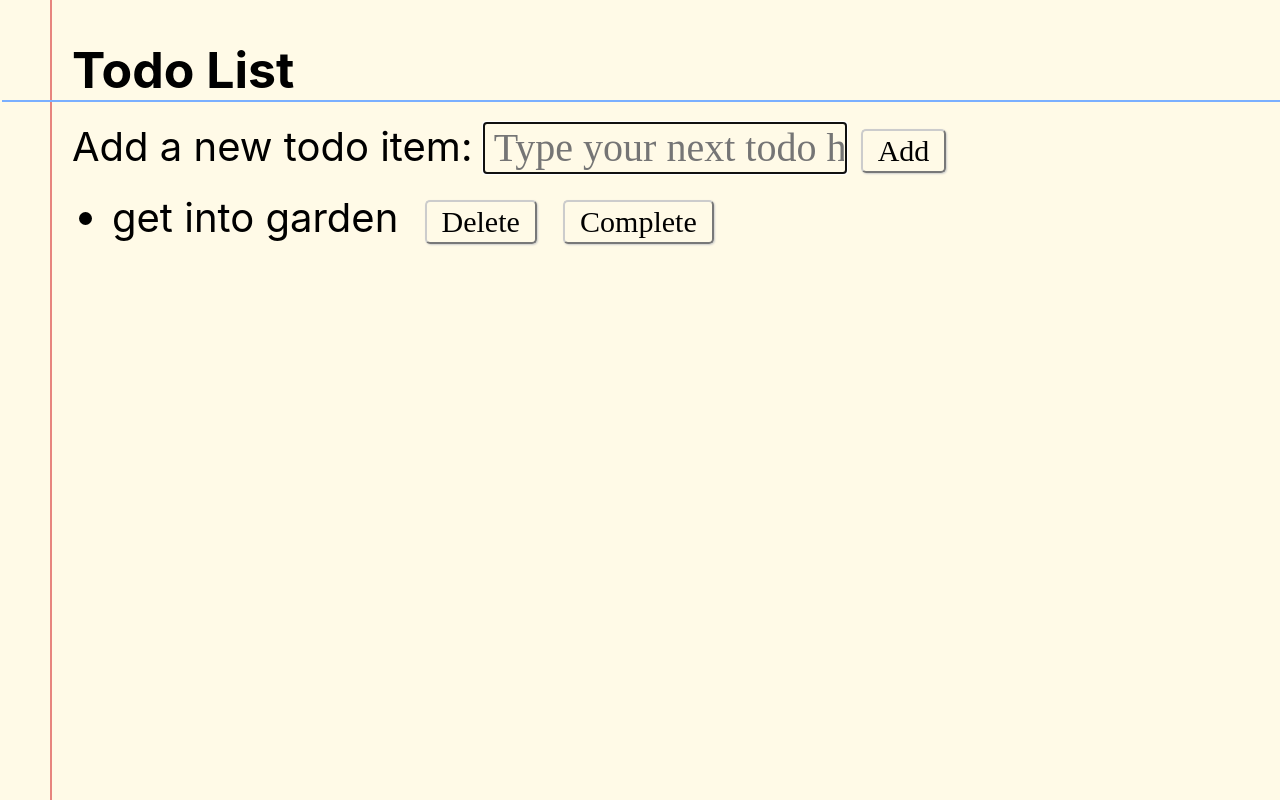
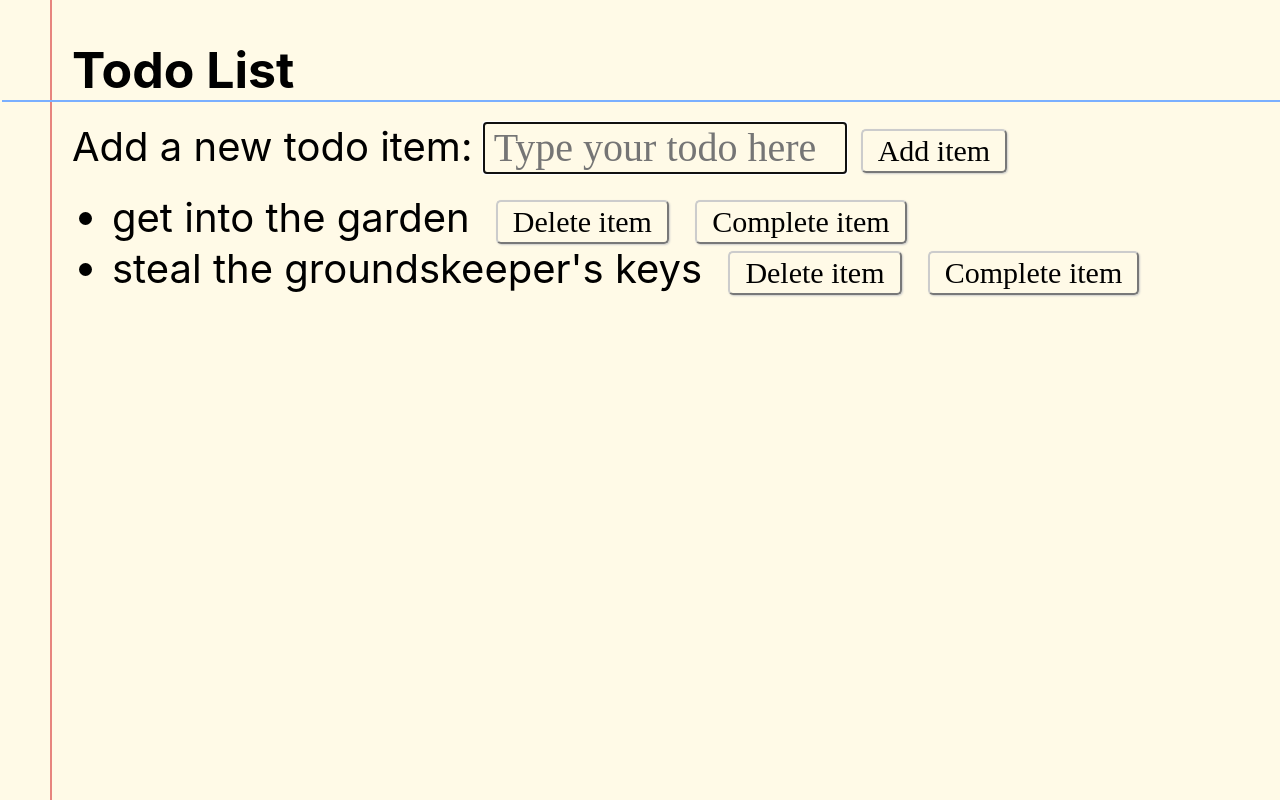
Before and after one commit to claire-codes/tr-todo, a React (Create React App) app: page / in a window 1280 px wide. Built offline with nearby package versions, Linux system fonts and the light colour scheme; a web font is replaced by a local one.

Commit message:
Edits placeholder and button text

```diff
--- a/src/App.js
+++ b/src/App.js
@@ -57,7 +57,10 @@ const Button = styled.button`
 
 class App extends React.Component {
   state = {
-    todos: [{ task: "get into garden", complete: false }],
+    todos: [
+      { task: "get into the garden", complete: false },
+      { task: "steal the groundskeeper's keys", complete: false }
+    ],
     todoToAdd: ""
   };
 
@@ -98,25 +101,28 @@ class App extends React.Component {
         <Heading>
           <AppTitle>Todo List</AppTitle>
         </Heading>
+
         <InputContainer>
-          <label>Add a new todo item:</label>&nbsp;
+          <label for="todoInput">Add a new todo item:</label>&nbsp;
           <TodoInput
             type="text"
+            id="todoInput"
             value={this.state.todoToAdd}
             onChange={e => {
               this.setState({ todoToAdd: e.target.value });
             }}
             onKeyDown={this.addToDoOnEnter}
-            placeholder="Type your next todo here"
+            placeholder="Type your todo here"
             autoFocus
           />
           <Button
             type="button"
             onClick={() => this.addTodo(this.state.todoToAdd)}
           >
-            Add
+            Add item
           </Button>
         </InputContainer>
+
         <TodoList>
           {this.state.todos.map((item, index) => {
             return (
@@ -126,11 +132,11 @@ class App extends React.Component {
                 </TodoItemText>
                 &nbsp;
                 <Button type="button" onClick={() => this.deleteTodo(index)}>
-                  Delete
+                  Delete item
                 </Button>
                 &nbsp;
                 <Button type="button" onClick={() => this.completeTodo(index)}>
-                  Complete
+                  Complete item
                 </Button>
               </li>
             );
```
